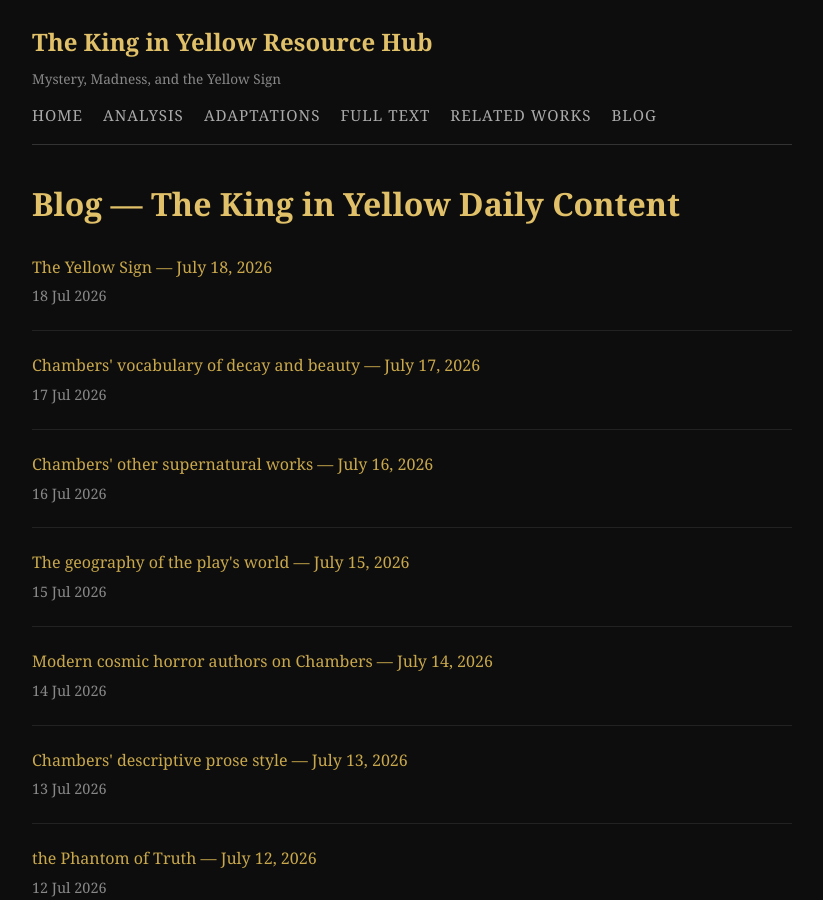
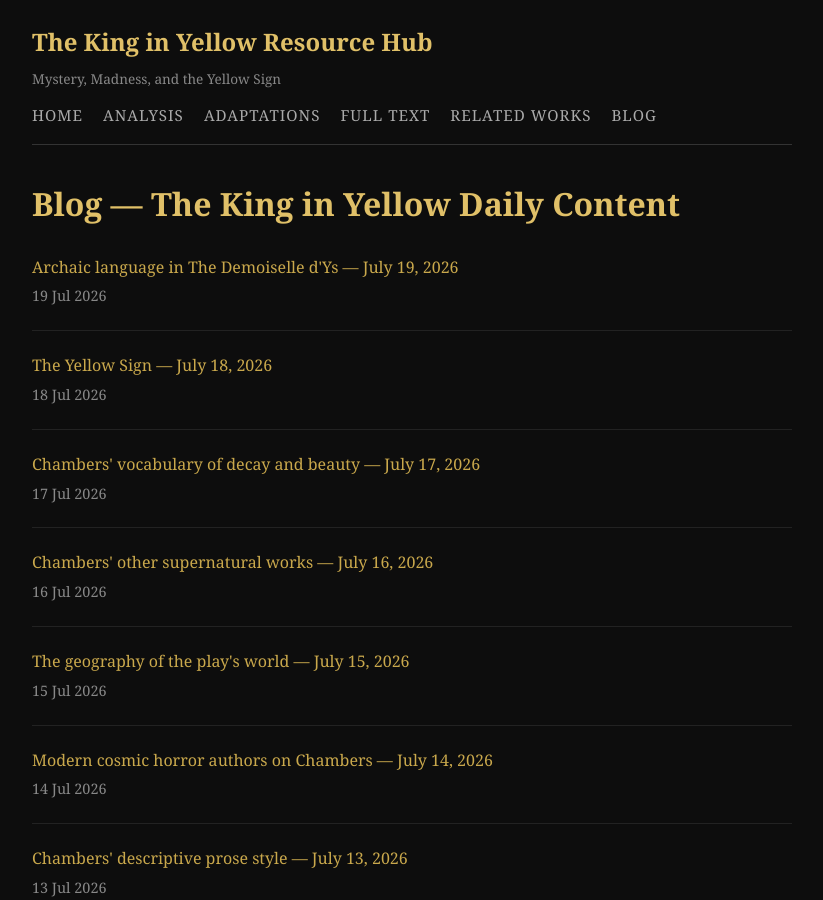
Before and after one commit to miravosqueinteresante/the-king-in-yellow-resources, a Jekyll site: the page built from blog/index.md, in a window 1280 px wide and 900 px high. Shown: the whole window, without its empty margins (228-1051 px from the left). Built offline with Jekyll 4.4.1, drawn with Linux system fonts in a browser that asks for light colours; some of the changed lines change nothing that is shown.

Commit message:
Daily post — 2026-07-19

```diff
--- a/_data/post-queue.json
+++ b/_data/post-queue.json
@@ -102,8 +102,9 @@
       "How Chambers creates atmosphere through language",
       "Art terminology in the studio stories",
       "Chambers' descriptive prose style",
-      "Chambers' vocabulary of decay and beauty"
+      "Chambers' vocabulary of decay and beauty",
+      "Archaic language in The Demoiselle d'Ys"
     ],
-    "last_date": "2026-07-17"
+    "last_date": "2026-07-19"
   }
 }
--- /dev/null
+++ b/_posts/2026-07-19-archaic-language-in-the-demoiselle-dys.md
@@ -0,0 +1,34 @@
+---
+layout: post
+title: "Archaic language in The Demoiselle d'Ys — July 19, 2026"
+date: 2026-07-19 12:00:00 +0000
+categories: blog
+content_type: language_and_vocabulary
+tags: [language and vocabulary the-king-in-yellow chambers analysis]
+---
+In "The Demoiselle d'Ys," one of the stories from Robert W. Chambers' collection "The King in Yellow," the use of archaic language plays a crucial role in creating an atmosphere imbued with mystery and otherworldliness. Chambers employs a rich tapestry of vocabulary and stylistic choices that not only evoke a sense of timelessness but also contribute to the themes of longing, beauty, and the uncanny that permeate the narrative.
+
+From the very beginning, Chambers’ choice of words transports the reader to a realm that feels both familiar and alien. The story is steeped in a lyrical quality, with phrases such as "the pale moonlight bathed the earth in a soft silver mist" serving not just to create a vivid image but also to evoke emotions that resonate with the themes of nostalgia and lost love. The use of descriptive adjectives and adverbs, often reminiscent of older English, lends an air of gravitas to the narrative. This archaic diction invites readers to engage with the text on a deeper level, as the language itself becomes a character that shapes the experience.
+
+Chambers also employs specific phrases that hark back to older forms of expression, crafting dialogue that feels both formal and enchanting. For example, the character of the demoisele, or maiden, is described in a way that amplifies the romantic and tragic dimensions of her existence, as seen in lines that reflect her ethereal beauty: "She moved like a wraith, her long hair streaming behind her, and the glow of the stars seemed to cling to her like a veil." The use of terms like "wraith" and "veil" conjures a sense of the supernatural, hinting at the blurred boundaries between reality and the spectral world of dreams and memories.
+
+Moreover, the archaic language serves as a vehicle for the themes of decay and the passage of time. Phrases that evoke a sense of the ancient, such as "the ruins of the castle whispered stories of yore," not only create a haunting backdrop but also symbolize the transient nature of beauty and love. This interplay between language and theme is significant, as it reflects Chambers’ exploration of the fragility of existence, a core element of weird fiction.
+
+The dialogue itself often reflects this archaic tone, with characters speaking in a manner that feels elevated and steeped in formality. This choice enhances the distance between the characters and their surroundings, underscoring the isolation and yearning that pervades the story. When characters express their desires and fears, the elevated diction serves to heighten the emotional stakes, making their experiences feel more poignant and tragic.
+
+In summary, the archaic language in "The Demoiselle d'Ys" is not merely a stylistic choice but a fundamental aspect of the narrative that deepens its themes and enriches the reader's experience. Chambers’ masterful use of vocabulary creates a world that is at once beautiful and unsettling, capturing the essence of weird fiction. This linguistic approach invites readers to explore the emotional landscapes of the characters while immersing them in a mystique that is both enchanting and eerie, a hallmark of Chambers' broader work in "The King in Yellow."
+
+---
+
+### Explore More
+
+- [Complete Full Text Index](/the-king-in-yellow-resources/full-text/)
+
+*For a more interactive experience, there is a coloring book and nightmare journal inspired by The King in Yellow: [The King in Yellow: Nightmares Diary and Coloring Book](https://www.amazon.com/dp/B0CTXCQ9HM)*
+
+### Previous Posts on This Topic
+
+- [Chambers' vocabulary of decay and beauty — July 17, 2026](/the-king-in-yellow-resources/2026/07/2026-07-17-chambers-vocabulary-of-decay-and-beauty.html)
+- [Art terminology in the studio stories — July 03, 2026](/the-king-in-yellow-resources/2026/07/2026-07-03-art-terminology-in-the-studio-stories.html)
+- [How Chambers creates atmosphere through language — July 02, 2026](/the-king-in-yellow-resources/2026/07/2026-07-02-how-chambers-creates-atmosphere-through-language.html)
+- [Chambers' descriptive prose style — July 13, 2026](/the-king-in-yellow-resources/2026/07/2026-07-13-chambers-descriptive-prose-style.html)
```
